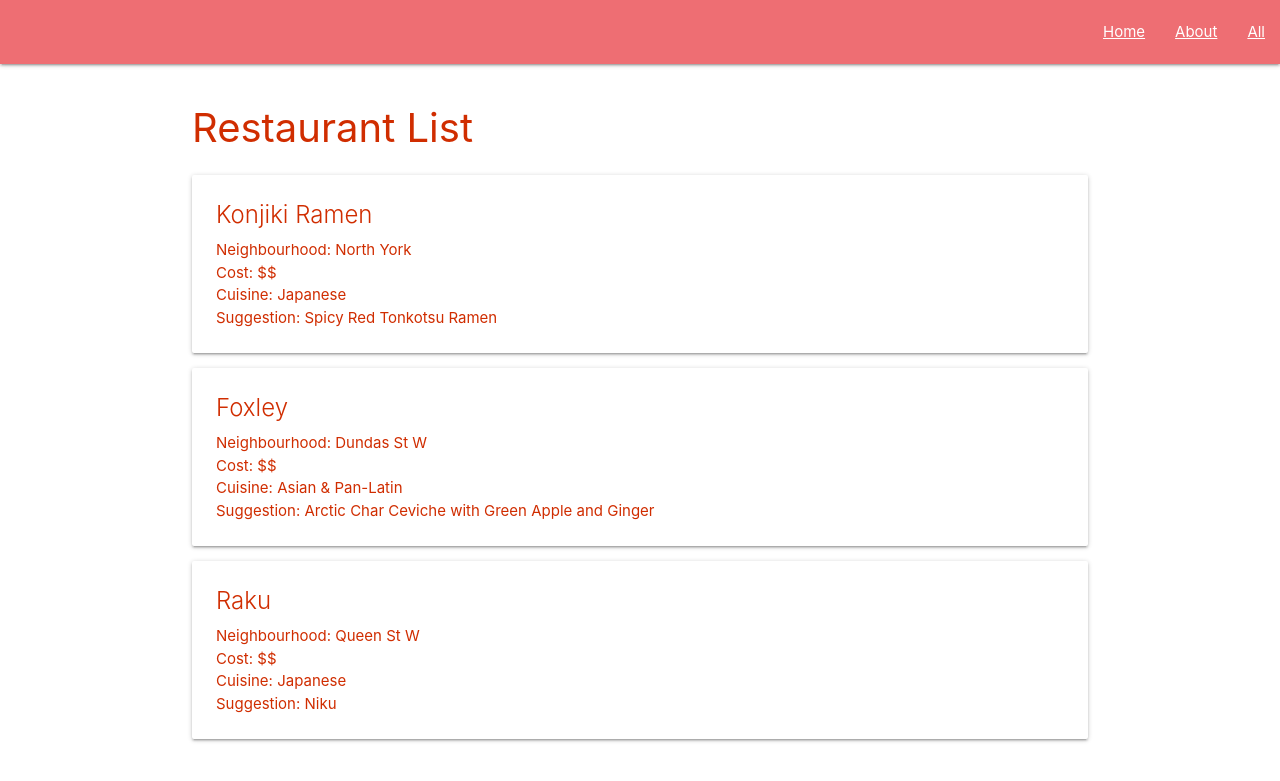
After one commit to bramsubic/restaurant_collection, a Django app: page /restaurants/ in a window 1280 px wide. The commit adds this page. Shown: the top 781 px of the page. Run offline with Django 3.2, Linux system fonts and the light colour scheme.

Commit message:
part 1 complete

```diff
--- a/restaurantcollector/main_app/static/css/style.css
+++ b/restaurantcollector/main_app/static/css/style.css
@@ -15,9 +15,9 @@ h1 {
     font-size: 40px;
 }
 
-h2, h3 {
+h2, h3, h4 {
    font-size: 6.5px;
-    margin: 0;
+   margin: 0;
 }
 
 a {
--- a/restaurantcollector/main_app/templates/about.html
+++ b/restaurantcollector/main_app/templates/about.html
@@ -4,7 +4,7 @@
   <meta charset="UTF-8">
   <meta name="viewport" content="width=device-width, initial-scale=1.0">
   <meta http-equiv="X-UA-Compatible" content="ie=edge">
-  <title>Resto Collective</title>
+  <title>Very Good Restaurants</title>
 </head>
 <body>
 {% extends 'base.html' %}
@@ -12,7 +12,8 @@
 
 <h1>Very Good Restaurants</h1>
 <h2>An online restaurant catalogue by food lovers. Sharing since 2021.</h2>
-<h3>Site by <a href="http://">Brittney.</a> <a href="http://" target="_blank">Read More ></a></h3>
+<h3>Inspired by <a href="https://verygoodfilms.co/" target="_blank">Very Good Films</a></h3>
+<h4>Site by <a href="http://">Brittney.</a> <a href="http://" target="_blank">Read More ></a></h4>
 {% endblock %}
 </body>
 </html>
--- a/restaurantcollector/main_app/templates/base.html
+++ b/restaurantcollector/main_app/templates/base.html
@@ -5,7 +5,7 @@
   <meta charset="UTF-8">
   <meta name="viewport" content="width=device-width, initial-scale=1.0">
   <meta http-equiv="X-UA-Compatible" content="ie=edge">
-  <title>Resto Collective</title>
+  <title>Very Good Restaurants</title>
   <link rel="stylesheet" href="https://cdnjs.cloudflare.com/ajax/libs/materialize/1.0.0/css/materialize.min.css">
   <link rel="stylesheet" type="text/css" href="{% static 'css/style.css' %}">
 </head>
@@ -14,10 +14,11 @@
     <nav>
       <div class="nav-wrapper">
         <ul>
-          <li><a href="/" class="left brand-logo">&nbsp;&nbsp;RestoCollective</a></li>
         </ul>
         <ul class="right">
+            <li><a href="/">Home</a></li>
           <li><a href="/about">About</a></li>
+          <li><a href="/cats">All</a></li>
         </ul>
       </div>
     </nav>
--- /dev/null
+++ b/restaurantcollector/main_app/templates/restaurants/index.html
@@ -0,0 +1,17 @@
+{% extends 'base.html' %}
+{% block content %}
+
+<h1>Restaurant List</h1>
+
+{% for restaurant in restaurants %}
+  <div class="card">
+    <div class="card-content">
+      <span class="card-title">{{ restaurant.name }}</span>
+      <p>Neighbourhood: {{ restaurant.neighbourhood }}</p>
+      <p>Cost: {{ restaurant.cost }}</p>
+      <p>Cuisine: {{ restaurant.cuisine }}</p>
+       <p>Suggestion: {{ restaurant.suggestion }}</p>
+    </div>
+  </div>
+{% endfor %}
+{% endblock %}
--- a/restaurantcollector/main_app/urls.py
+++ b/restaurantcollector/main_app/urls.py
@@ -5,4 +5,5 @@ from . import views
 urlpatterns = [
     path('', views.home, name='home'),
     path('about/', views.about, name='about'),
+    path('restaurants/', views.restaurants_index, name='index'),
 ]
--- a/restaurantcollector/main_app/views.py
+++ b/restaurantcollector/main_app/views.py
@@ -3,6 +3,19 @@ from django.shortcuts import render
 # Add the following import
 from django.http import HttpResponse
 
+class Restaurant:
+  def __init__(self, name, neighbourhood, cost, cuisine, suggestion):
+    self.name = name
+    self.neighbourhood = neighbourhood
+    self.cost = cost
+    self.cuisine = cuisine
+    self.suggestion = suggestion
+
+restaurants = [
+  Restaurant('Konjiki Ramen', 'North York', '$$', 'Japanese', 'Spicy Red Tonkotsu Ramen'),
+  Restaurant('Foxley', 'Dundas St W', '$$', 'Asian & Pan-Latin', 'Arctic Char Ceviche with Green Apple and Ginger'),
+  Restaurant('Raku', 'Queen St W', '$$', 'Japanese', 'Niku')
+]
 # Define the home view
 #  defines a view func that responds to browser's HTTP request
 def home(request):
@@ -10,3 +23,6 @@ def home(request):
 
 def about(request):
   return render(request, 'about.html')
+
+def restaurants_index(request):
+  return render(request, 'restaurants/index.html', { 'restaurants': restaurants })
```
